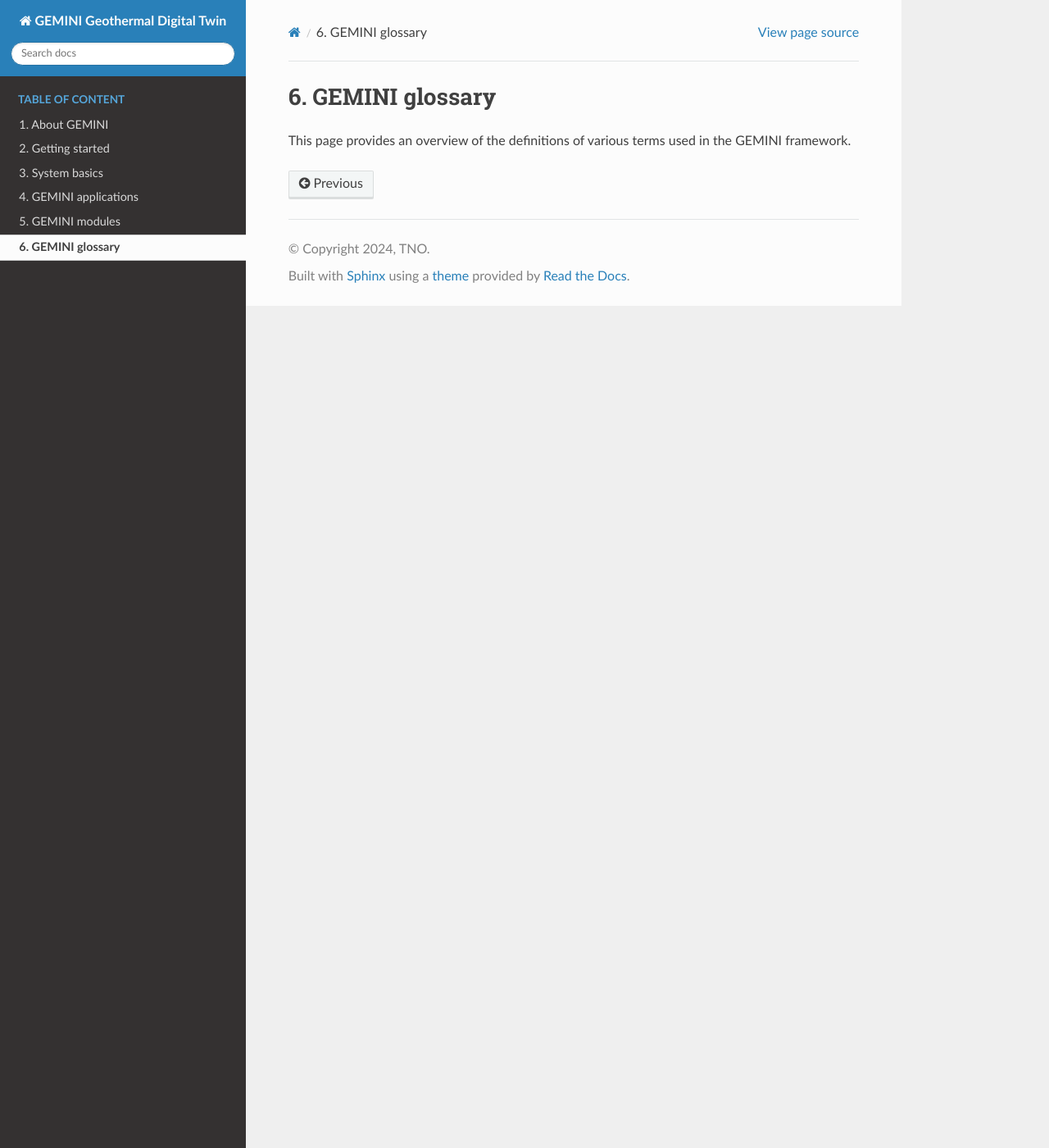
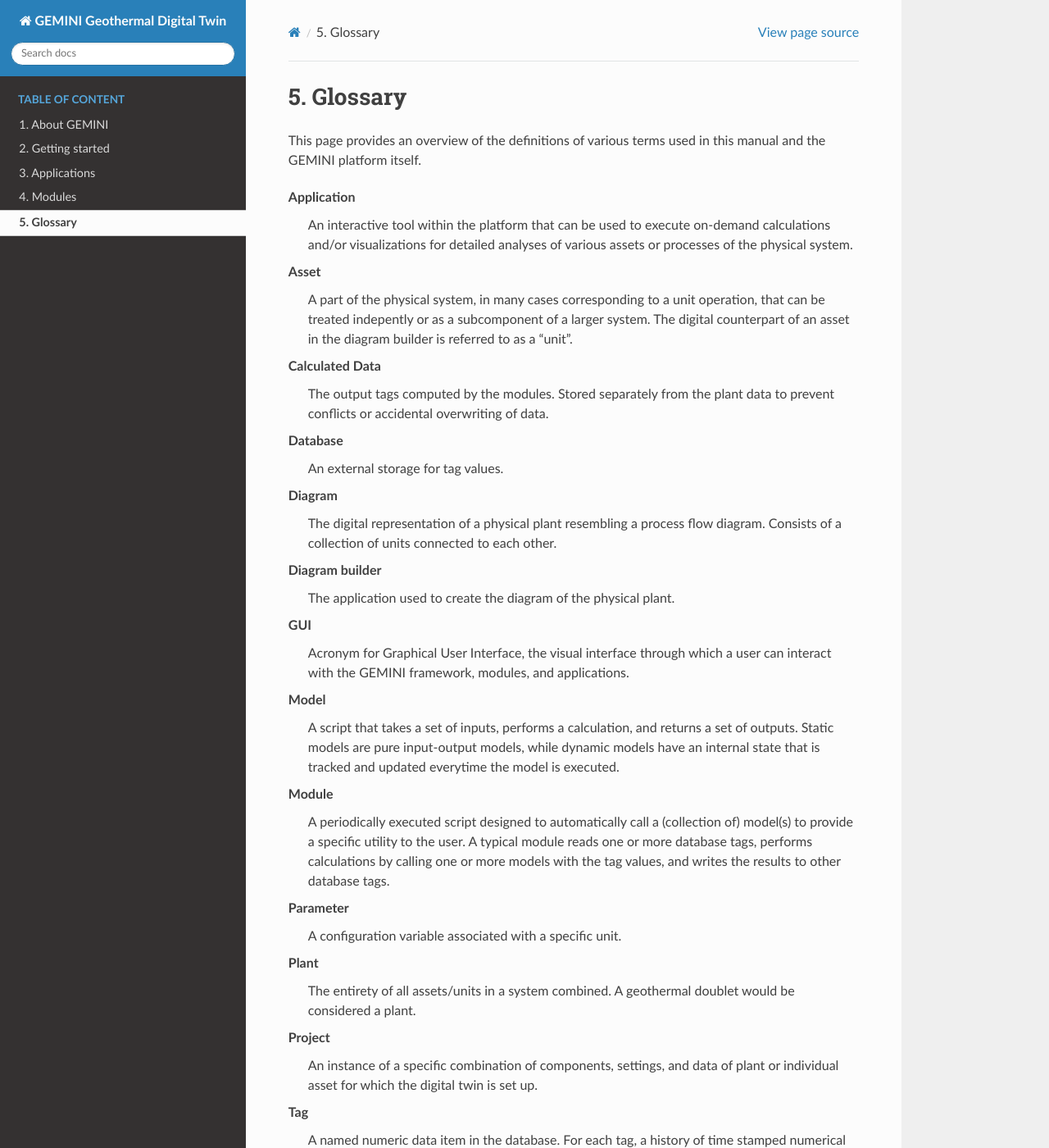
Before and after one commit to GEMINI-Digital-Twin/gemini-documentation, a Sphinx documentation site: the page built from source/glossary.rst, in a window 1280 px wide and 1400 px high. Shown: the whole window at 82% size. Built offline with Sphinx 7.4.7 and the Read the Docs theme 2.0.0, drawn with Linux system fonts in a browser that asks for light colours; pages that are not in the unit, such as notebooks, are missing from menus; some of the changed text lies outside the part shown.

Commit message:
Updated main structure, added "other" section for miscellaneous pages and started filling in glossary.rst

```diff
--- a/source/basics_info.rst
+++ /dev/null
@@ -1,6 +0,0 @@
-Information page
-===========================
-
-
-Description
----------------------------
--- a/source/basics_main_page.rst
+++ /dev/null
@@ -1,2 +0,0 @@
-Main Page Overview
-===========================
--- a/source/basics_settings.rst
+++ /dev/null
@@ -1,6 +0,0 @@
-Settings page
-===========================
-
-
-Description
----------------------------
--- a/source/glossary.rst
+++ b/source/glossary.rst
@@ -1,6 +1,62 @@
 .. _gemini-glossary:
 
-GEMINI glossary
+Glossary
 ===========================
 
-This page provides an overview of the definitions of various terms used in the GEMINI framework.
+This page provides an overview of the definitions of various terms used in this manual and the GEMINI platform itself.
+
+
+Application
+    An interactive tool within the platform that can be used to execute on-demand calculations and/or visualizations for detailed analyses of various assets or processes of the physical system.
+
+
+Asset
+    A part of the physical system, in many cases corresponding to a unit operation, that can be treated indepently or as a subcomponent of a larger system. The digital counterpart of an asset in the diagram builder is referred to as a "unit".
+
+
+Calculated Data
+    The output tags computed by the modules. Stored separately from the plant data to prevent conflicts or accidental overwriting of data.
+
+
+Database
+    An external storage for tag values.
+
+
+Diagram
+    The digital representation of a physical plant resembling a process flow diagram. Consists of a collection of units connected to each other.
+
+
+Diagram builder
+    The application used to create the diagram of the physical plant.
+
+
+GUI
+    Acronym for Graphical User Interface, the visual interface through which a user can interact with the GEMINI framework, modules, and applications.
+
+
+Model
+    A script that takes a set of inputs, performs a calculation, and returns a set of outputs. Static models are pure input-output models, while dynamic models have an internal state that is tracked and updated everytime the model is executed.
+
+
+Module
+    A periodically executed script designed to automatically call a (collection of) model(s) to provide a specific utility to the user. A typical module reads one or more database tags, performs calculations by calling one or more models with the tag values, and writes the results to other database tags.
+
+
+Parameter
+    A configuration variable associated with a specific unit.
+
+
+Plant
+    The entirety of all assets/units in a system combined. A geothermal doublet would be considered a plant.
+
+
+Project
+    An instance of a specific combination of components, settings, and data of plant or individual asset for which the digital twin is set up.
+
+
+Tag
+    A named numeric data item in the database. For each tag, a history of time stamped numerical values is stored in the database. It is used to store a measured or computed signal as a function of time.
+
+
+Unit
+    Digital representation of an asset, i.e. the blocks in the diagram builder.
--- a/source/index_applications.rst
+++ b/source/index_applications.rst
@@ -1,6 +1,6 @@
 .. _applications-section:
 
-GEMINI applications
+Applications
 ==============================================
 
 Applications are the tools within the GEMINI platform that allow a user to interact with the various models/funtionalities of the system to perform more detailed analyses and visualizations. This page gives an overview of all the applications in the current version of the GEMINI platform.
--- a/source/index_getting_started.rst
+++ b/source/index_getting_started.rst
@@ -12,4 +12,5 @@ In this page you can find the links to all pages that give a general overview to
 
     start_installation
     start_login
+    start_main_page
     start_projects
--- a/source/index_modules.rst
+++ b/source/index_modules.rst
@@ -1,6 +1,6 @@
 .. _modules-section:
 
-GEMINI modules
+Modules
 ==============================================
 
 
```
Also changed, not shown: source/index.rst (+14 -3 lines), source/index_system_basics.rst (deleted, +0 -15 lines).
